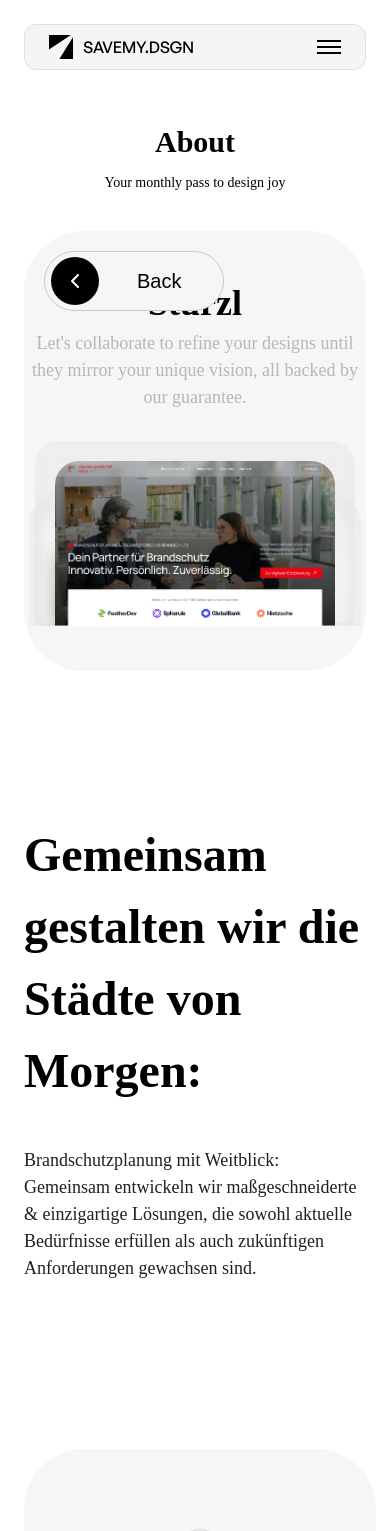
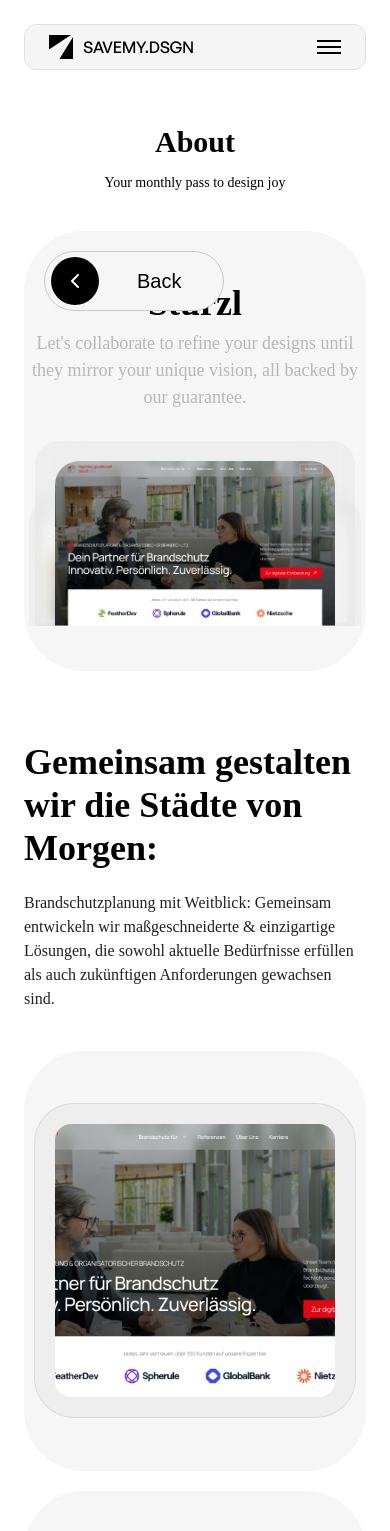
Before and after one commit to NikolayTok/SAVEMYDSGN, a Next.js app: page /about in a window 390 px wide. Shown: the top 1531 px of the page. Built offline with nearby package versions, Linux system fonts and the light colour scheme.

Commit message:
responsived section Project

```diff
--- a/src/styles/globals.scss
+++ b/src/styles/globals.scss
@@ -111,7 +111,9 @@ a {
     border: 1px solid rgba(0, 0, 0, 0.08);
     border-radius: 40px;
     img {
+      display: block;
       width: 100%;
+      height: 100%;
       object-fit: cover;
       border-radius: 16px;
     }
--- a/src/styles/project.scss
+++ b/src/styles/project.scss
@@ -23,6 +23,76 @@
   }
 
   &__wrapper {
-    padding: 80px 176px;
+    height: 778px;
+    display: flex;
+    justify-content: center;
+    align-items: center;
+    padding: 10px;
+  }
+
+  &__picture {
+    max-width: 1040px;
+    width: 100%;
+    height: 615px;
   }
 }
+
+@media (max-width: 1150px) {
+  .project {
+    &__wrapper {
+      height: 678px;
+    }
+
+    &__top {
+      max-width: 430px
+    }
+
+    &__picture {
+      max-width: 740px;
+      width: 100%;
+      height: 515px;
+    }
+  }
+}
+
+@media (max-width: 850px) {
+  .project {
+    &__top-wrapper {
+      margin-bottom: 80px;
+    }
+
+    &__wrapper {
+      height: 478px;
+    }
+
+    &__picture {
+      max-width: 540px;
+      width: 100%;
+      height: 315px;
+    }
+  }
+}
+
+@media (max-width: 650px) {
+  .project {
+    margin-top: 70px;
+
+    &__title {
+      font-size: 36px;
+      margin-bottom: 20px;
+      line-height: 1.2;
+    }
+
+    &__subtitle {
+      font-size: 16px;
+    }
+
+    &__wrapper {
+      height: 420px;
+    }
+
+    &__top-wrapper {
+      margin-bottom: 40px;
+    }
+  }
+}
```
